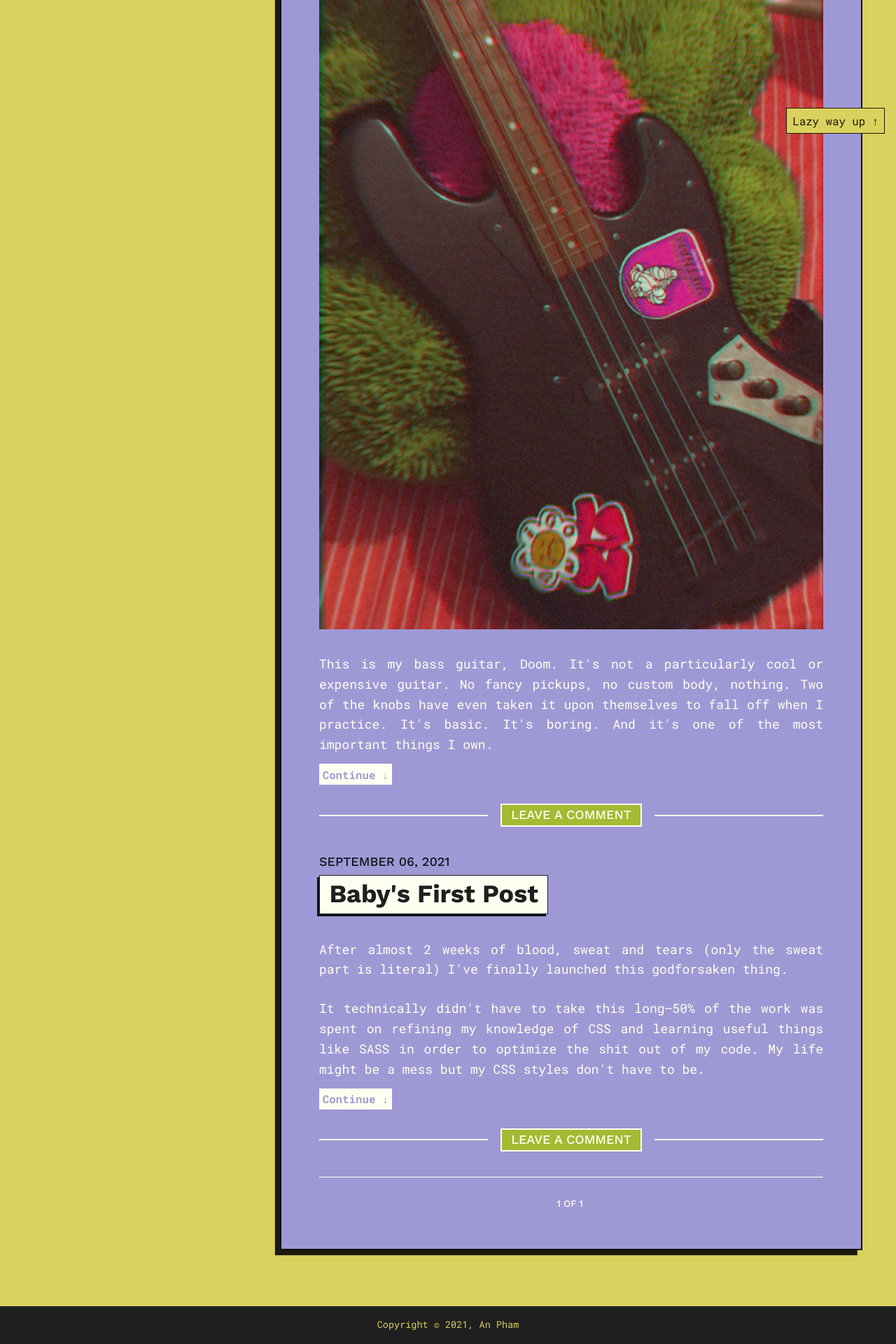
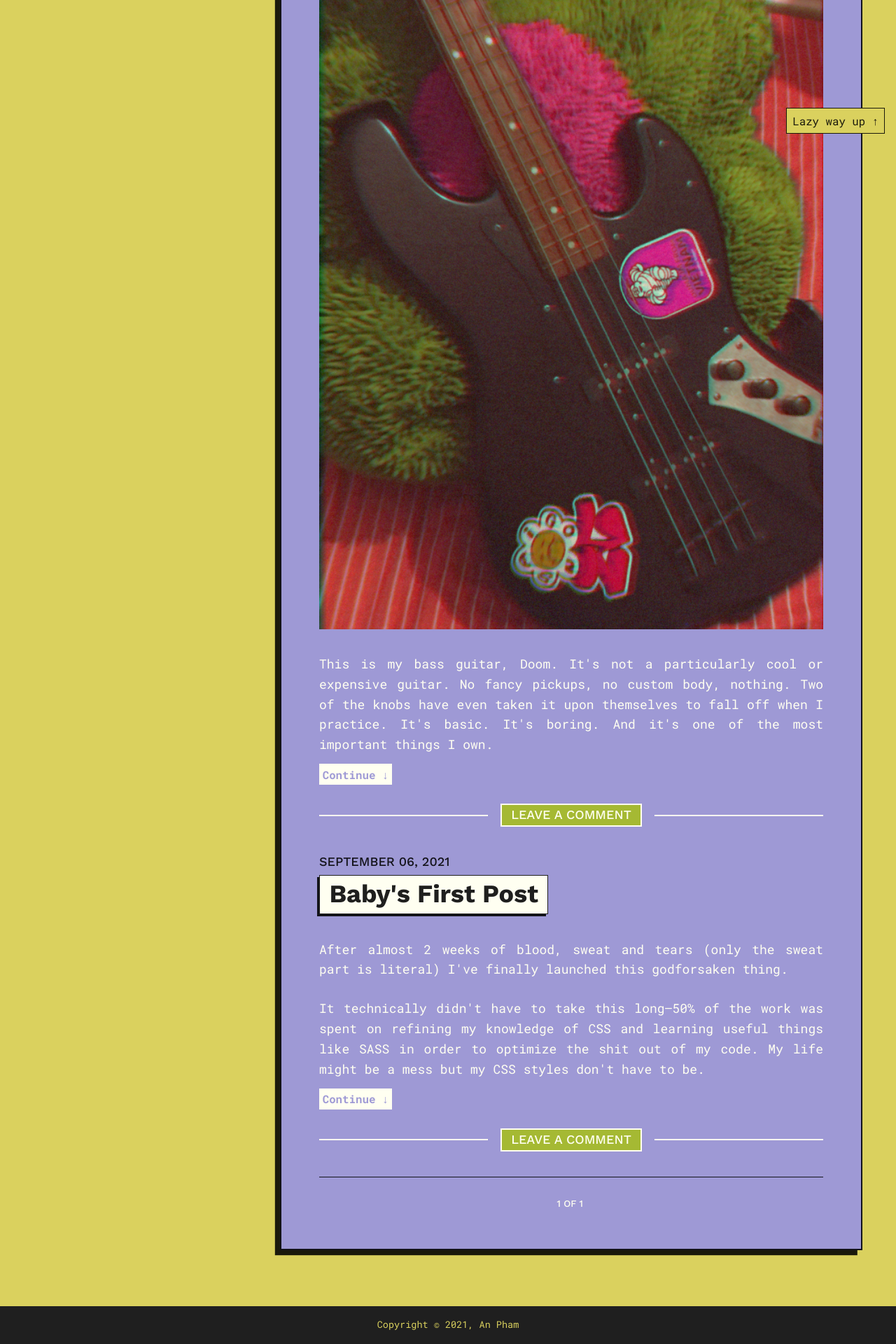
Before and after one commit to eggsrepos/brainsoup, a Jekyll site: the page built from blog/index.html, in a window 1280 px wide. Shown: the part 693-2613 px from the top of the page at 70% size. Built offline with Jekyll 4.4.1, drawn with Linux system fonts in a browser that asks for light colours; the list of posts is cut into pages by our own code.

Commit message:
pagination fix

```diff
--- a/_layouts/post.html
+++ b/_layouts/post.html
@@ -16,6 +16,8 @@
   {% include comments.html %}
 {% endif %}
 
+</div>
+
 <div class="pagination">
     {% if page.previous.url %}
         <a href="{{ page.previous.url | prepend: site.baseurl | replace: '//', '/' }}" data-toggle="tooltip" data-placement="top" title="{{page.previous.title}}">&larr; Older</a>
@@ -28,5 +30,3 @@
     <span class="hidden">Newer &rarr;</span>
     {% endif %}
 </div>
-
-</div>
--- a/blog/index.html
+++ b/blog/index.html
@@ -26,6 +26,9 @@
     <div class="liner"><a href="{{ post.url }}#respond">Leave a comment</a></div>
    </article>
   {% endfor %}
+
+</div>
+
   <!-- Pagination links -->
   <div class="pagination">
     {% if paginator.next_page %}
@@ -43,5 +46,3 @@
     <span class="hidden">Newer &rarr;</span>
   {% endif %}
   </div>
-
-</div>
--- a/css/main.css
+++ b/css/main.css
@@ -969,6 +969,12 @@
   width: 100%;
 }
 
+.content-wrap {
+  padding-bottom: var(--space-l);
+  border-bottom: 1px solid #000000e0;
+  margin-bottom: var(--space-m);
+}
+
 .content-wrap > * + * {
   margin-top: var(--space-l);
 }
@@ -1058,11 +1064,6 @@
   bottom: 1rem;
   right: 1rem;
   z-index: 1;
-}
-
-.pagination {
-  padding-top: var(--space-m);
-  border-top: 1px solid #fffff1;
 }
 
 .hidden {
```
Also changed, not shown: sass/_components.scss (+3 -4 lines). Lines whose indentation alone changed are shown as unchanged.
